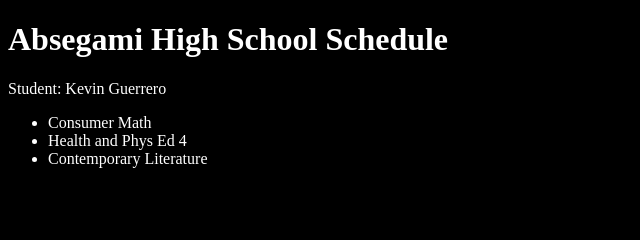
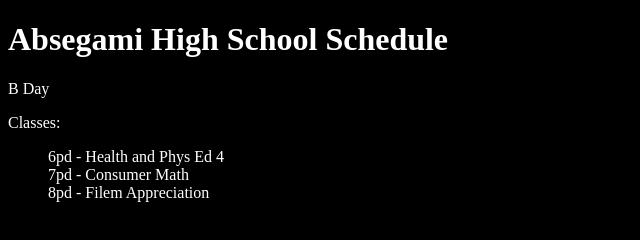
Before and after one commit to Kga-6/Class-Master, a plain HTML site: page index.html in a window 1280 px wide. Shown: the whole page, without its empty margins (0-640 px from the left). Drawn offline with Linux system fonts and the light colour scheme.

Commit message:
patch
- cleaner code
- sorted the student class

```diff
--- a/data/schedule.json
+++ b/data/schedule.json
@@ -1,5 +1,5 @@
 {
-  "CurrentDay":"A",
+  "CurrentDay":"B",
   "Days":["A","B","C","D"],
   "DaysMeet":{
     "A":[1,2,3,5,6,7],
--- a/index.html
+++ b/index.html
@@ -11,12 +11,13 @@
 <body>
 
   <h1>Absegami High School Schedule</h1>
-  <p id="student-Data-Display">Day is a "A" day</p>
+  <p id="current-day">loading...</p>
 
-  <ul id="classes-container">
+  <label>Classes:</label>
+  <ul id="classes-container"></ul>
 
-  </ul>
+  <script src="./utils/fetch.js"></script>
+  <script src="./index.js"></script>
 
-  <script src="./index.js"></script>
 </body>
 </html>
--- a/index.js
+++ b/index.js
@@ -1,42 +1,46 @@
 const classesContainer = document.getElementById("classes-container")
-const studentDataDisplay = document.getElementById("student-Data-Display")
+const currentDayEl = document.getElementById("current-day")
 
-const fetchStudentData = async () => {
-  const studentData = await fetch('./data/students.json')
-  const studentDataJSON = await studentData.json()
-  return studentDataJSON
-}
+function setClasses(studentData,schedule){
+  let meetClasses = []
+  let olderList = []
 
-const fetchSchedule = async () => {
-  const schedule = await fetch('./data/schedule.json')
-  const scheduleJSON = await schedule.json()
-  return scheduleJSON
+  // get the classes the student will meet
+  studentData.classes.forEach(myClass => {
+
+    myClass.meeting.forEach(day => {
+      if(day === schedule.CurrentDay){
+        meetClasses.push(myClass)
+      }
+    })
+
+  })
+
+  // older sort the student classes
+  schedule.DaysMeet[schedule.CurrentDay].forEach(index => {
+    meetClasses.forEach(myClass => {
+      if(myClass.period === index){
+        olderList.push(myClass)
+      }
+    })
+  })
+
+  // append classes to the container
+  olderList.forEach(myClass => {
+    const div = document.createElement('div')
+    div.textContent = `${myClass.period}pd - ${myClass.class}`
+    classesContainer.append(div)
+  })
 }
 
 const App = async() => {
   let studentData = await fetchStudentData()
   let schedule = await fetchSchedule()
 
-  console.log(studentData,schedule)
+  currentDayEl.textContent = `${schedule.CurrentDay} Day`
 
-  studentDataDisplay.textContent = `Student: ${studentData.name+" "+studentData.lastName} `
-
-  console.log(studentData.name, " meets these classes today:")
-  let meetClasses = []
-  studentData.classes.forEach(cls => {
-
-    cls.meeting.forEach(day => {
-      if(day === schedule.CurrentDay){
-        const li = document.createElement('li')
-        li.textContent = cls.class
-        meetClasses.push(li)
-      }
-    })
-  })
-
-  meetClasses.forEach(cls => {
-    classesContainer.append(cls)
-  })
+  // This function will set the classes the student will meet
+  setClasses(studentData,schedule)
 
 }
 
--- /dev/null
+++ b/utils/fetch.js
@@ -0,0 +1,11 @@
+const fetchStudentData = async () => {
+  const studentData = await fetch('./data/students.json')
+  const studentDataJSON = await studentData.json()
+  return studentDataJSON
+}
+
+const fetchSchedule = async () => {
+  const schedule = await fetch('./data/schedule.json')
+  const scheduleJSON = await schedule.json()
+  return scheduleJSON
+}
```
